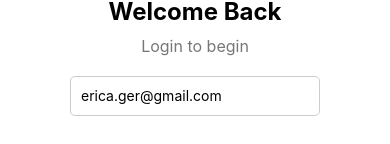
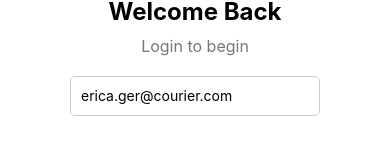
Before and after one commit to Aromanda/Fullstack_Mobile_2_Front-End, a React Native app in the folder Fullstack_Mobile_1_Front-End_test/: screen /Login in a window 390 px wide. Shown: the part 438-582 px from the top of the page. Built offline with nearby package versions, Linux system fonts and the light colour scheme.

Commit message:
change customer and courier email to connect

```diff
--- a/Fullstack_Mobile_1_Front-End_test/components/screen/login.js
+++ b/Fullstack_Mobile_1_Front-End_test/components/screen/login.js
@@ -3,9 +3,9 @@ import { StyleSheet, Text, View, TextInput, TouchableOpacity, Image, KeyboardAvo
 import { UserContext } from '../shared/usercontexts'
 
 const Login = ({ navigation }) => {
-  const [email, setEmail] = useState('erica.ger@gmail.com');
-  // const [email, setEmail] = useState('arturo@nienow-auer.test'); // juste customer
-//   const [email, setEmail] = useState('kimiko.wyman@yost.test'); // juste courier
+  // const [email, setEmail] = useState('erica.ger@gmail.com');
+  // const [email, setEmail] = useState('erica.ger@customer.com'); // juste customer
+  const [email, setEmail] = useState('erica.ger@courier.com'); // juste courier
   const [password, setPassword] = useState('password');
   const { setUser } = useContext(UserContext);
 
```
